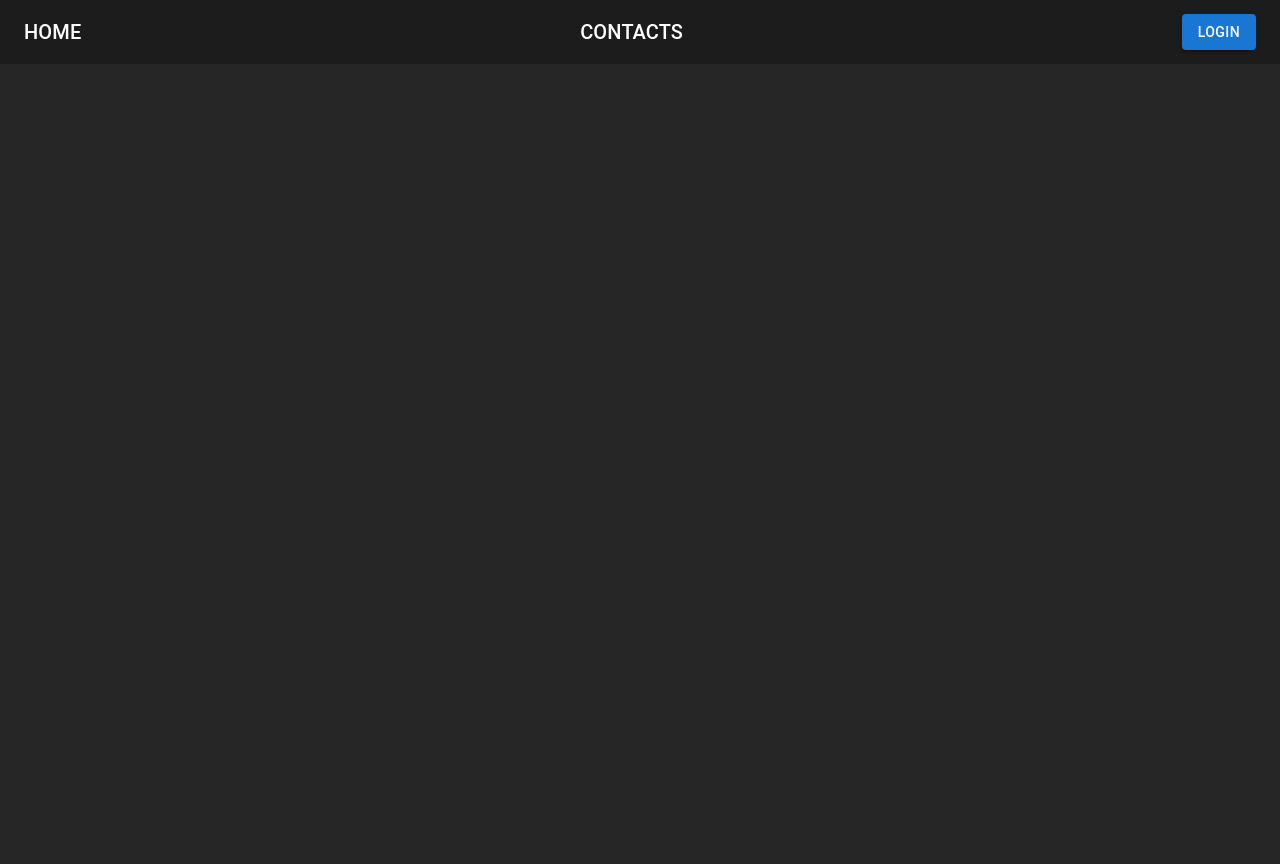
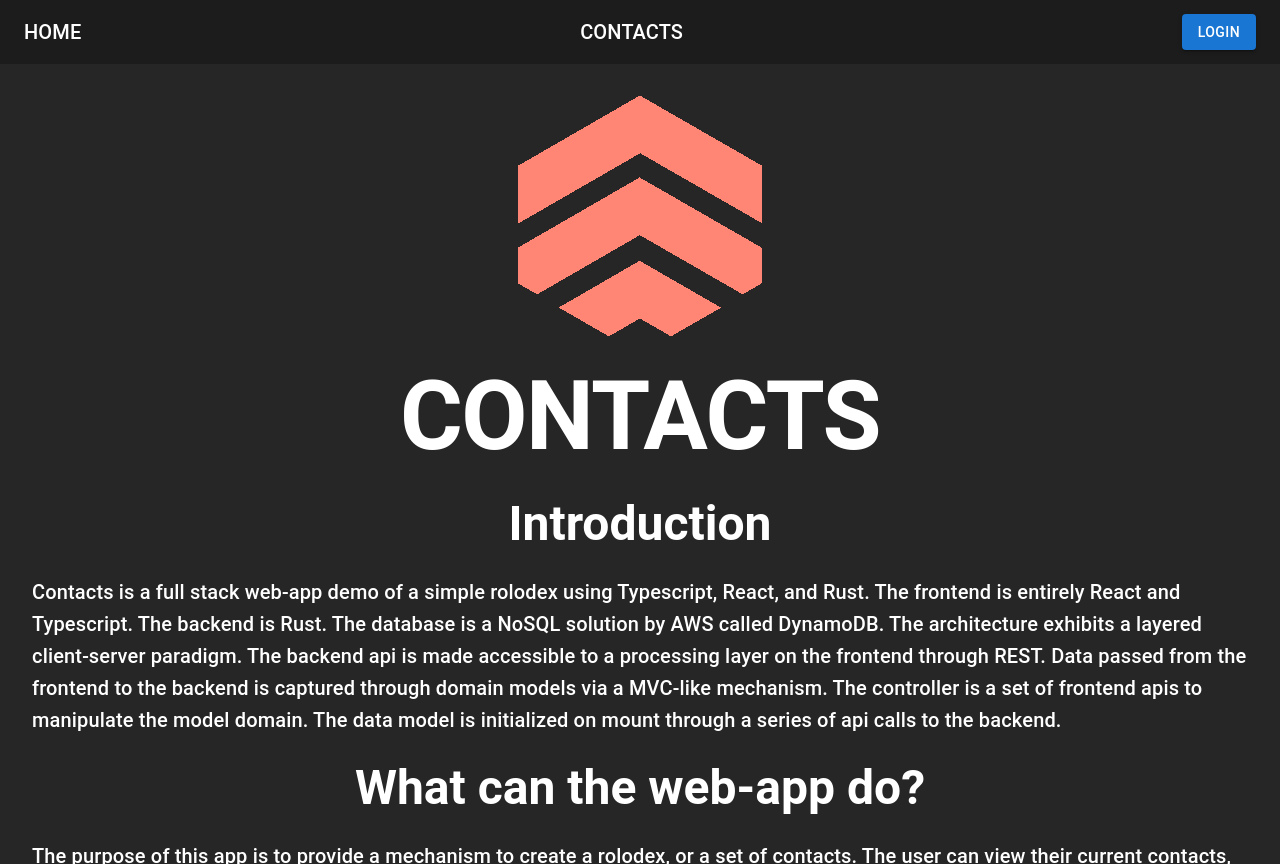
Before and after one commit to judahhigh/contacts-frontend, a React (Create React App) app: page / in a window 1280 px wide. Built offline with nearby package versions, Linux system fonts and the light colour scheme.

Commit message:
Added in a nice home page describing the project and it's purpose. Also created and added some logo to remember it by.

```diff
--- a/src/routes/Home.tsx
+++ b/src/routes/Home.tsx
@@ -2,8 +2,11 @@ import * as React from "react";
 import CssBaseline from "@mui/material/CssBaseline";
 import Box from "@mui/material/Box";
 import Container from "@mui/material/Container";
+import Typography from "@mui/material/Typography";
+import Stack from "@mui/material/Stack";
 
 import NavBar from "../components/NavBar";
+import logo from "../logo.png";
 
 function Home() {
   return (
@@ -11,7 +14,96 @@ function Home() {
       <NavBar></NavBar>
       <CssBaseline />
       <Container maxWidth="xl" disableGutters={true}>
-        <Box sx={{ bgcolor: "#262626", height: "100vh" }} />
+        <Box
+          sx={{
+            bgcolor: "#262626",
+            height: "100vh",
+          }}
+        >
+          <Stack
+            spacing={3}
+            sx={{
+              height: "100vh",
+              display: "flex",
+              justifyContent: "start",
+              alignItems: "center",
+              p: 4,
+              overflowY: "auto",
+            }}
+          >
+            <img
+              src={logo}
+              style={{ maxWidth: "300px" }}
+              className="App-logo"
+              alt="logo"
+            />
+            <Typography
+              variant="h1"
+              sx={{ color: "#ffffff", fontWeight: "700" }}
+            >
+              CONTACTS
+            </Typography>
+            <Typography
+              variant="h3"
+              sx={{ color: "#ffffff", fontWeight: "600" }}
+            >
+              Introduction
+            </Typography>
+            <Typography variant="h6" sx={{ color: "#ffffff" }}>
+              Contacts is a full stack web-app demo of a simple rolodex using
+              Typescript, React, and Rust. The frontend is entirely React and
+              Typescript. The backend is Rust. The database is a NoSQL solution
+              by AWS called DynamoDB. The architecture exhibits a layered
+              client-server paradigm. The backend api is made accessible to a
+              processing layer on the frontend through REST. Data passed from
+              the frontend to the backend is captured through domain models via
+              a MVC-like mechanism. The controller is a set of frontend apis to
+              manipulate the model domain. The data model is initialized on
+              mount through a series of api calls to the backend.
+            </Typography>
+            <Typography
+              variant="h3"
+              sx={{ color: "#ffffff", fontWeight: "600" }}
+            >
+              What can the web-app do?
+            </Typography>
+            <Typography variant="h6" sx={{ color: "#ffffff" }}>
+              The purpose of this app is to provide a mechanism to create a
+              rolodex, or a set of contacts. The user can view their current
+              contacts, create new contacts, delete existing contacts, or update
+              them. That's it. It's basically a CRUD app, plain and simple.
+            </Typography>
+            <Typography
+              variant="h3"
+              sx={{ color: "#ffffff", fontWeight: "600" }}
+            >
+              Why create a rolodex app?
+            </Typography>
+            <Typography variant="h6" sx={{ color: "#ffffff" }}>
+              Contacts is a simple enough idea for demonstrating
+              frontend/backend dynamics and software architecture. This
+              particular web-app could be built in a million different ways. The
+              particular design choices made are consistent with what is
+              extremely popular in the market right now (At least the JavaScript
+              side of things as of 2023). However, this app could have also been
+              designed with HTMX in mind. Why does every web-app have to be an
+              SPA, or 100% an SPA for that matter. Design choices could be made
+              to use Typescript or Javascript in the backend. An in-memory
+              database could be used to store data in the browser through
+              something like GlueSQL.
+            </Typography>
+            <Typography variant="h6" sx={{ color: "#ffffff" }}>
+              On that note, just because React and Typescript are popular
+              doesn't mean we have to use them. We could have as well written
+              the frontend in Rust compiled to WASM, and then allowed for
+              interoperability with JavaScript through wasm-bindgen, web-sys,
+              and js-sys! Regardless, it should be obvious that the contacts
+              web-app is simply a scaffold to fill in with all kinds of design
+              choices. It's the chicken of web-app ideas, it takes on the flavor
+              of whatever you cook it with.
+            </Typography>
+          </Stack>
+        </Box>
       </Container>
     </React.Fragment>
   );
```
Also changed, not shown: src/logo.png (added), src/logo.svg (deleted).
